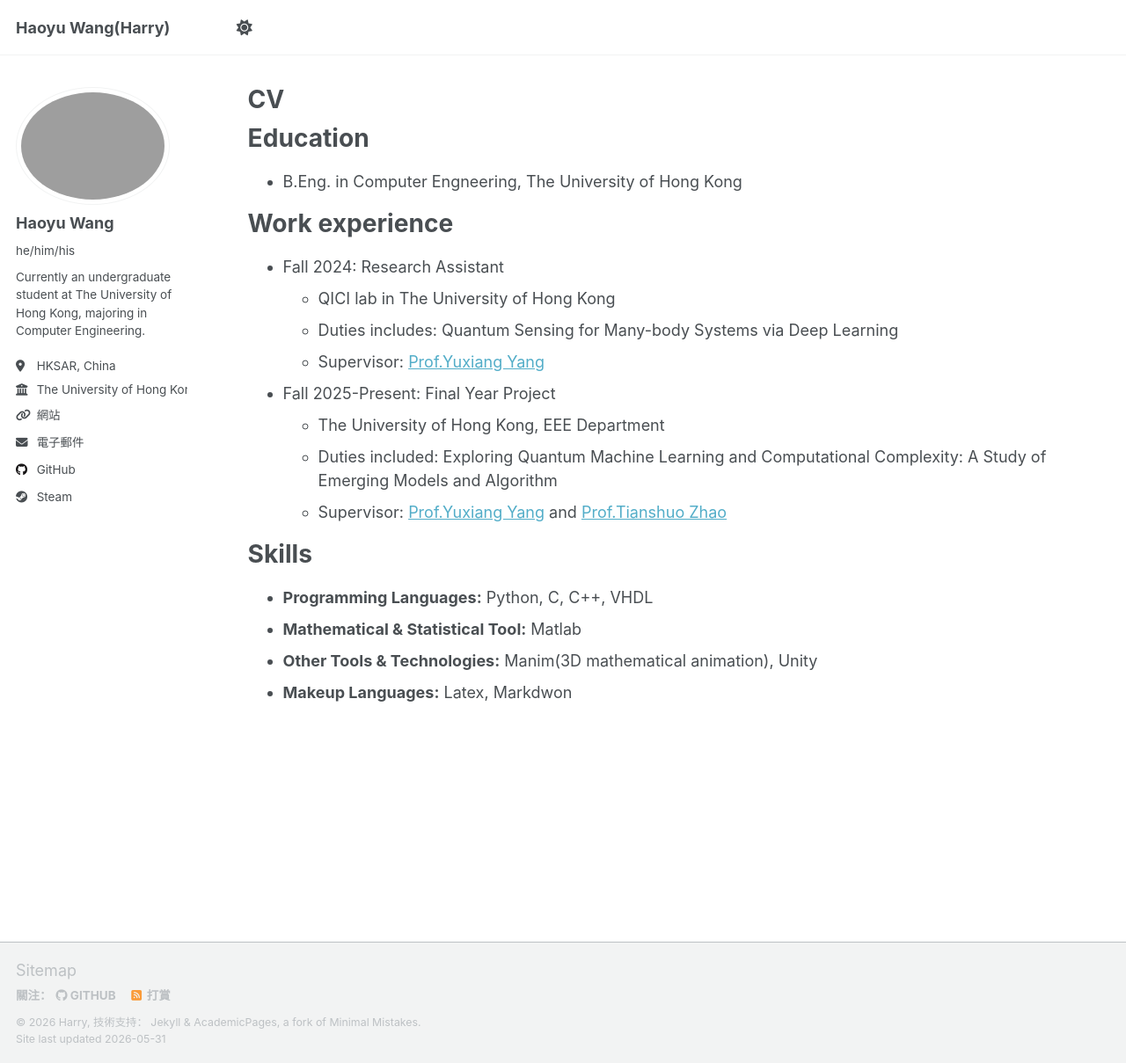
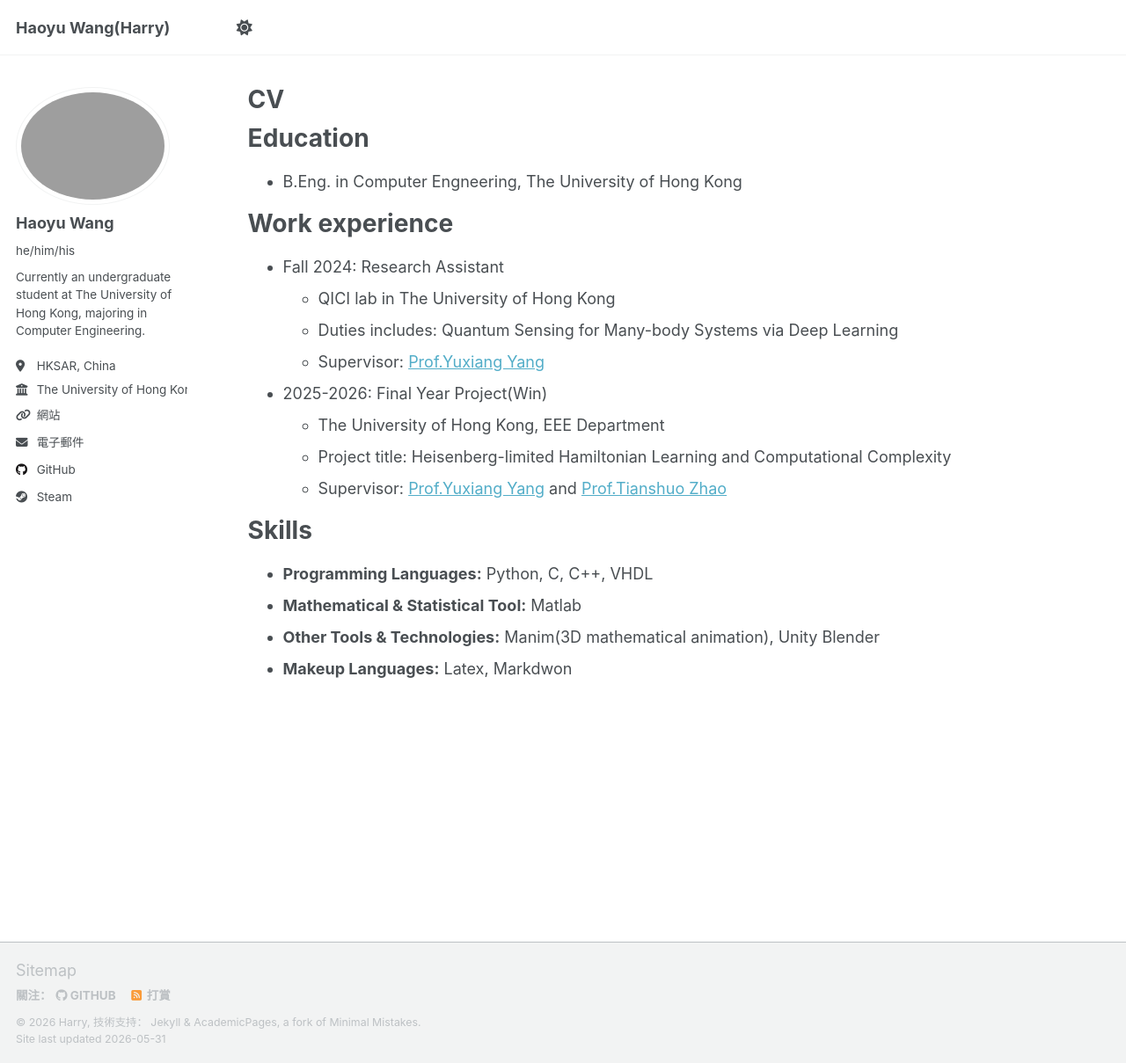
Before and after one commit to numeratorwhy/numeratorwhy.github.io, a Jekyll site: the page built from _pages/cv.md, in a window 1280 px wide and 1209 px high. Shown: the whole window at 88% size. Built offline with Jekyll 4.4.1, drawn with Linux system fonts in a browser that asks for light colours; a script that is not in the unit is left out.

Commit message:
updated FYP

```diff
--- a/_pages/cv.md
+++ b/_pages/cv.md
@@ -22,9 +22,9 @@ Work experience
   * Duties includes: Quantum Sensing for Many-body Systems via Deep Learning
   * Supervisor: [Prof.Yuxiang Yang](https://yangyx09.github.io/)
 
-* Fall 2025-Present: Final Year Project
+* 2025-2026: Final Year Project(Win)
   * The University of Hong Kong, EEE Department
-  * Duties included: Exploring Quantum Machine Learning and Computational Complexity: A Study of Emerging Models and Algorithm
+  * Project title: Heisenberg-limited Hamiltonian Learning and Computational Complexity
   * Supervisor: [Prof.Yuxiang Yang](https://yangyx09.github.io/) and [Prof.Tianshuo Zhao](https://www.eee.hku.hk/~tszhao/)
 
 <!-- * Summer 2015: Research Assistant
@@ -44,6 +44,7 @@ Skills
 * **Other Tools & Technologies:**
   Manim(3D mathematical animation),
   Unity
+  Blender
 * **Makeup Languages:**
   Latex,
   Markdwon
--- a/_portfolio/portfolio-2.html
+++ b/_portfolio/portfolio-2.html
@@ -1,6 +1,6 @@
 ---
 title: "QIP2025 Duke Visit"
-excerpt: "This is my first time to join an academic conference!(but without any publication...)<br/><img src='/images/DukeQIP.jpg' style='width: 320px; height: auto;'>"
+excerpt: "This is my first time to join an academic conference!<br/><img src='/images/DukeQIP.jpg' style='width: 320px; height: auto;'>"
 collection: portfolio
 ---
 
```
Also changed, not shown: _pages/about.md (+1 -1 lines).
